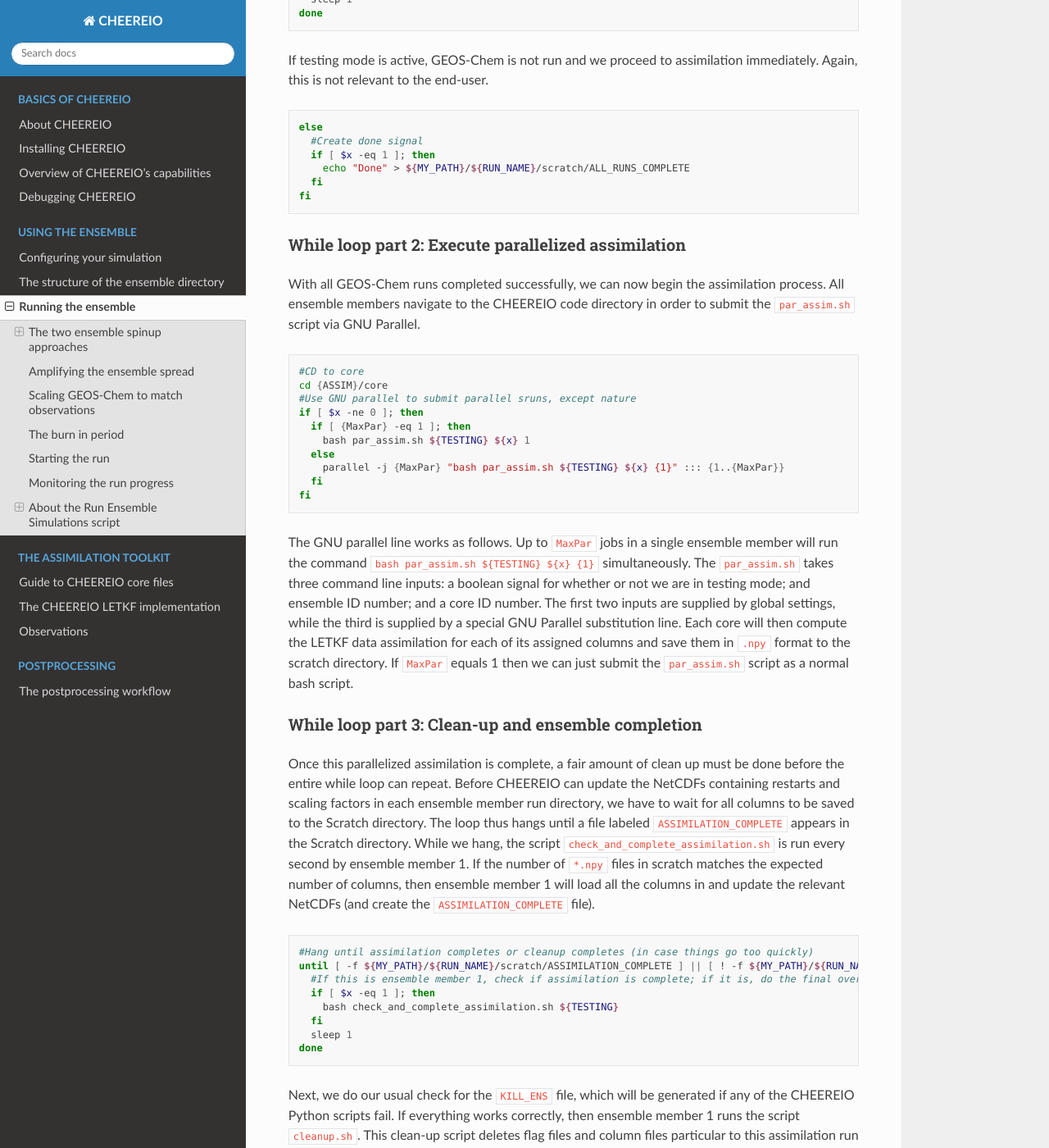
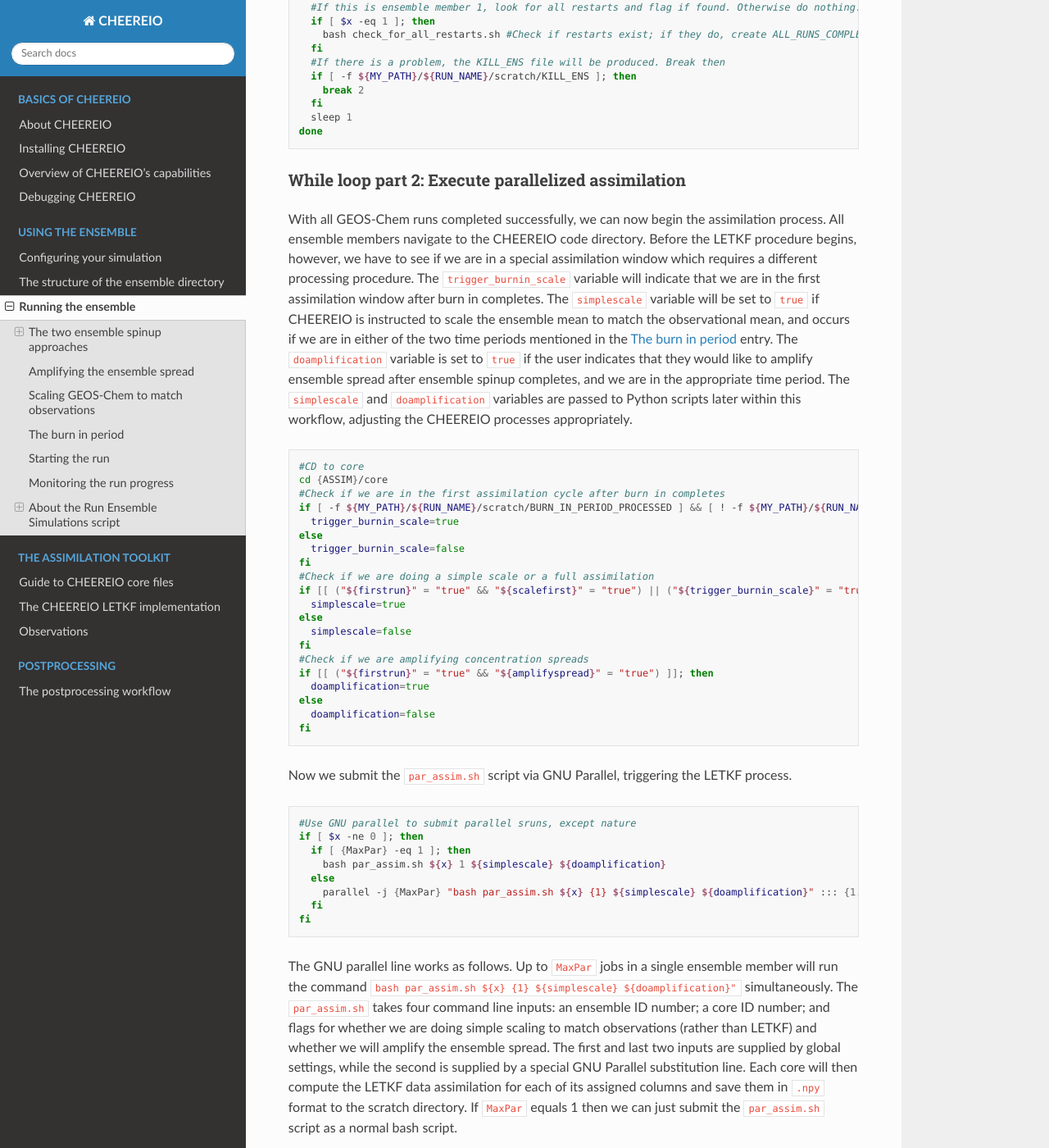
Before and after one commit to drewpendergrass/CHEEREIO, a Sphinx documentation site: the page built from docs/Running-the-ensemble.rst, in a window 1280 px wide and 1400 px high, scrolled down 8797 px. Shown: the whole window at 82% size. Built offline with Sphinx 7.4.7 and the Read the Docs theme 2.0.0, drawn with Linux system fonts in a browser that asks for light colours; some of the changed text lies outside the part shown.

Commit message:
another update

```diff
--- a/docs/Running-the-ensemble.rst
+++ b/docs/Running-the-ensemble.rst
@@ -133,13 +133,8 @@ Next, a few global variables are set. A few key directories are stored in the va
 	### Run directory
 	ENSDIR=$(pwd -P)
 
-	if [ "${TESTING}" = true ]; then
-	  MY_PATH="$(jq -r ".MY_PATH" {ASSIM}/testing/test_config.json)"
-	  RUN_NAME="$(jq -r ".RUN_NAME" {ASSIM}/testing/test_config.json)"
-	else
-	  MY_PATH="$(jq -r ".MY_PATH" {ASSIM}/ens_config.json)"
-	  RUN_NAME="$(jq -r ".RUN_NAME" {ASSIM}/ens_config.json)"
-	fi
+	MY_PATH="$(jq -r ".MY_PATH" {ASSIM}/ens_config.json)"
+	RUN_NAME="$(jq -r ".RUN_NAME" {ASSIM}/ens_config.json)"
 
 	### Get current task ID
 	x=${SLURM_ARRAY_TASK_ID}
@@ -155,11 +150,19 @@ Next, a few global variables are set. A few key directories are stored in the va
 	  xstr="${x}"
 	fi
 
-After all these variables are set, then CHEEREIO navigates to the particular ensemble run directory it has been assigned and exports the proper number of OpenMP threads so that GEOS-Chem can exploit parallelization. Since we are about to start are first run of the main program loop, we set a boolean tag ``firstrun`` to ``true``. This is to facilitate ensemble spinup.
+Next, CHEEREIO initializes a few boolean flags so that it can track whether or not we are in one of two special assimilation windows. If we are in the first assimilation window (``firstrun=true``), as we are at this point in the run script, and the user indicates that we are scaling the ensemble mean to match the observational mean (``scalefirst=true``), then these tags indicate that CHEEREIO should follow the scaling process rather than the LETKF workflow at the appropriate time later in this script. Similarly, if we are in the first assimilation window after burn in completes, the boolean tags will trigger the scaling process. Finally, CHEEREIO also checks if the user indicates that we will amplify the ensemble spread during the first assimilation window.
 
 .. code-block:: bash
 
 	firstrun=true
+	scalefirst="$(jq -r ".SIMPLE_SCALE_FOR_FIRST_ASSIM_PERIOD" {ASSIM}/ens_config.json)"
+	trigger_burnin_scale=false
+	scaleburnin="$(jq -r ".SIMPLE_SCALE_AT_END_OF_BURN_IN_PERIOD" {ASSIM}/ens_config.json)"
+	amplifyspread="$(jq -r ".AMPLIFY_ENSEMBLE_SPREAD_FOR_FIRST_ASSIM_PERIOD" {ASSIM}/ens_config.json)"
+
+After all these variables are set, then CHEEREIO navigates to the particular ensemble run directory it has been assigned and exports the proper number of OpenMP threads so that GEOS-Chem can exploit parallelization.
+
+.. code-block:: bash
 
 	### Run GEOS-Chem in the directory corresponding to the cluster Id
 	cd  {RunName}_${xstr}
@@ -179,30 +182,29 @@ With global settings taken care of, we can now proceed to the while loop that re
 	#This will loop until a file appears in scratch signalling assimilation is complete.
 	while [ ! -f ${MY_PATH}/${RUN_NAME}/scratch/ENSEMBLE_COMPLETE ]; do
 
-This means that the while loop will continue until a file named ``ENSEMBLE_COMPLETE`` appears in the Scratch folder. The first thing that happens in the while loop is that GEOS-Chem is submitted. Again, since ``$TESTING`` will always be ``false`` for end users, we can consider only this part of the code block.
+This means that the while loop will continue until a file named ``ENSEMBLE_COMPLETE`` appears in the Scratch folder. The first thing that happens in the while loop is that GEOS-Chem is submitted.
 
 .. code-block:: bash
 
-	  # Run GEOS_Chem.  The "time" command will return CPU and wall times.
-	  # Stdout and stderr will be directed to the "GC.log" log file
-	  # If just testing assimilation, skip all this
-	  if [ "${TESTING}" = false ]; then
-	    srun -c $OMP_NUM_THREADS time -p ./gcclassic >> GC.log
-	    wait
+	# Run GEOS_Chem.  The "time" command will return CPU and wall times.
+	# Stdout and stderr will be directed to the "GC.log" log file
+	  srun -c $OMP_NUM_THREADS time -p ./gcclassic >> GC.log
+	  wait
 
 This runs GEOS-Chem for one assimilation period (often just 24 hours). The ``wait`` command means that the job will hang until the ``srun`` job managing GEOS-Chem is complete. When ``srun`` terminates, CHEEREIO looks at the last line of the ``GC.log`` file and checks if it indicates that GEOS-Chem terminated successfully.
 
 .. code-block:: bash
 
-	    taillog="$(tail -n 1 GC.log)"
-	    #Check if GC finished.
-	    if [[ ${taillog:0:1} != "*" ]]; then
-	      printf "GEOS-Chem did not complete successfully\n" > ${MY_PATH}/${RUN_NAME}/scratch/KILL_ENS #This file's presence will break loop
-	    fi
-	      #If there is a problem, the KILL_ENS file will be produced. Break then
-	    if [ -f ${MY_PATH}/${RUN_NAME}/scratch/KILL_ENS ]; then
-	      break
-	    fi
+	  taillog="$(tail -n 1 GC.log)"
+	  #Check if GC finished.
+	  if [[ "${taillog:0:1}" != "*" ]]; then
+	    #This file's presence breaks loop loop
+	    printf "GEOS-Chem in ensemble member ${xstr} did not complete successfully\n" > ${MY_PATH}/${RUN_NAME}/scratch/KILL_ENS
+	  fi
+	    #If there is a problem, the KILL_ENS file will be produced. Break then
+	  if [ -f ${MY_PATH}/${RUN_NAME}/scratch/KILL_ENS ]; then
+	    break
+	  fi
 
 If GEOS-Chem fails, then the file ``KILL_ENS`` is created and stored in the Scratch directory. Other ensemble members will detect this file and terminate themselves as well, because the ensemble can only continue if all GEOS-Chem runs terminate successfully. However, if everything works, the ensemble member 1 takes on the role as the "job coordinator." This ensemble member checks every second if a restart with the appropriate time stamp is present in each ensemble run directory. If everything is present, then a file labeled ``ALL_RUNS_COMPLETE`` is created and stored in the Scratch directory and we can continue to the assimilation phase (as it breaks the until loop). The rest of the ensemble members just check for the ``KILL_ENS`` file repeatedly and terminate themselves if necessary.
 
@@ -226,36 +228,48 @@ If GEOS-Chem fails, then the file ``KILL_ENS`` is created and stored in the Scra
 	      sleep 1
 	    done
 
-If testing mode is active, GEOS-Chem is not run and we proceed to assimilation immediately. Again, this is not relevant to the end-user.
-
-.. code-block:: bash
-
-	  else
-	    #Create done signal
-	    if [ $x -eq 1 ]; then
-	      echo "Done" > ${MY_PATH}/${RUN_NAME}/scratch/ALL_RUNS_COMPLETE
-	    fi
-	  fi
-
 While loop part 2: Execute parallelized assimilation
 ~~~~~~~~~~~~~
 
-With all GEOS-Chem runs completed successfully, we can now begin the assimilation process. All ensemble members navigate to the CHEEREIO code directory in order to submit the ``par_assim.sh`` script via GNU Parallel.
+With all GEOS-Chem runs completed successfully, we can now begin the assimilation process. All ensemble members navigate to the CHEEREIO code directory. Before the LETKF procedure begins, however, we have to see if we are in a special assimilation window which requires a different processing procedure. The ``trigger_burnin_scale`` variable will indicate that we are in the first assimilation window after burn in completes. The ``simplescale`` variable will be set to ``true`` if CHEEREIO is instructed to scale the ensemble mean to match the observational mean, and occurs if we are in either of the two time periods mentioned in the :ref:`Burn in period` entry. The ``doamplification`` variable is set to ``true`` if the user indicates that they would like to amplify ensemble spread after ensemble spinup completes, and we are in the appropriate time period. The ``simplescale`` and ``doamplification`` variables are passed to Python scripts later within this workflow, adjusting the CHEEREIO processes appropriately.
 
 .. code-block:: bash
 
 	  #CD to core
 	  cd {ASSIM}/core
+	  #Check if we are in the first assimilation cycle after burn in completes
+	  if [ -f ${MY_PATH}/${RUN_NAME}/scratch/BURN_IN_PERIOD_PROCESSED ] && [ ! -f ${MY_PATH}/${RUN_NAME}/scratch/BURN_IN_SCALING_COMPLETE ]; then
+	    trigger_burnin_scale=true
+	  else
+	    trigger_burnin_scale=false
+	  fi
+	  #Check if we are doing a simple scale or a full assimilation
+	  if [[ ("${firstrun}" = "true" && "${scalefirst}" = "true") || ("${trigger_burnin_scale}" = "true" && "${scaleburnin}" = "true") ]]; then
+	    simplescale=true
+	  else
+	    simplescale=false
+	  fi
+	  #Check if we are amplifying concentration spreads
+	  if [[ ("${firstrun}" = "true" && "${amplifyspread}" = "true") ]]; then
+	    doamplification=true
+	  else
+	    doamplification=false
+	  fi
+
+Now we submit the ``par_assim.sh`` script via GNU Parallel, triggering the LETKF process.
+
+.. code-block:: bash
+
 	  #Use GNU parallel to submit parallel sruns, except nature
 	  if [ $x -ne 0 ]; then
 	    if [ {MaxPar} -eq 1 ]; then
-	      bash par_assim.sh ${TESTING} ${x} 1
+	      bash par_assim.sh ${x} 1 ${simplescale} ${doamplification}
 	    else
-	      parallel -j {MaxPar} "bash par_assim.sh ${TESTING} ${x} {1}" ::: {1..{MaxPar}}
+	      parallel -j {MaxPar} "bash par_assim.sh ${x} {1} ${simplescale} ${doamplification}" ::: {1..{MaxPar}}
 	    fi
 	  fi
 
-The GNU parallel line works as follows. Up to ``MaxPar`` jobs in a single ensemble member will run the command ``bash par_assim.sh ${TESTING} ${x} {1}`` simultaneously. The ``par_assim.sh`` takes three command line inputs: a boolean signal for whether or not we are in testing mode; and ensemble ID number; and a core ID number. The first two inputs are supplied by global settings, while the third is supplied by a special GNU Parallel substitution line. Each core will then compute the LETKF data assimilation for each of its assigned columns and save them in ``.npy`` format to the scratch directory. If ``MaxPar`` equals 1 then we can just submit the ``par_assim.sh`` script as a normal bash script.
+The GNU parallel line works as follows. Up to ``MaxPar`` jobs in a single ensemble member will run the command ``bash par_assim.sh ${x} {1} ${simplescale} ${doamplification}"`` simultaneously. The ``par_assim.sh`` takes four command line inputs: an ensemble ID number; a core ID number; and flags for whether we are doing simple scaling to match observations (rather than LETKF) and whether we will amplify the ensemble spread. The first and last two inputs are supplied by global settings, while the second is supplied by a special GNU Parallel substitution line. Each core will then compute the LETKF data assimilation for each of its assigned columns and save them in ``.npy`` format to the scratch directory. If ``MaxPar`` equals 1 then we can just submit the ``par_assim.sh`` script as a normal bash script.
 
 While loop part 3: Clean-up and ensemble completion
 ~~~~~~~~~~~~~
```
